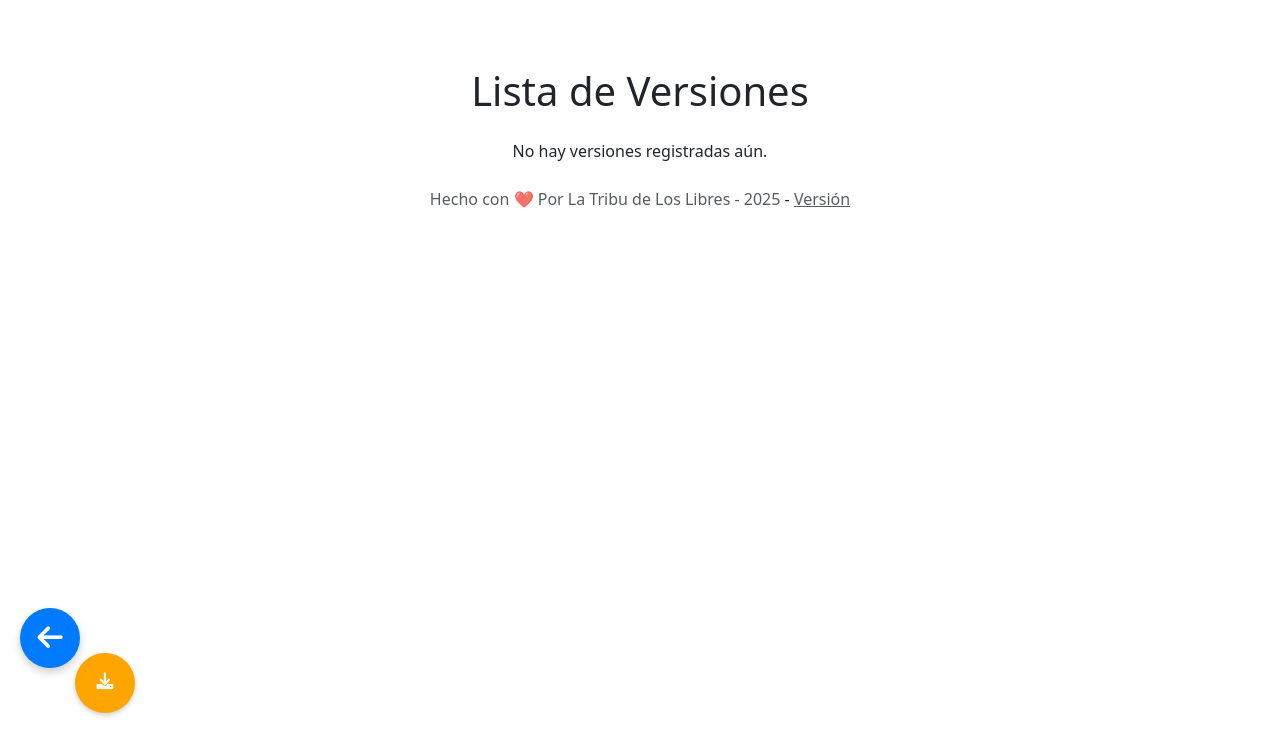
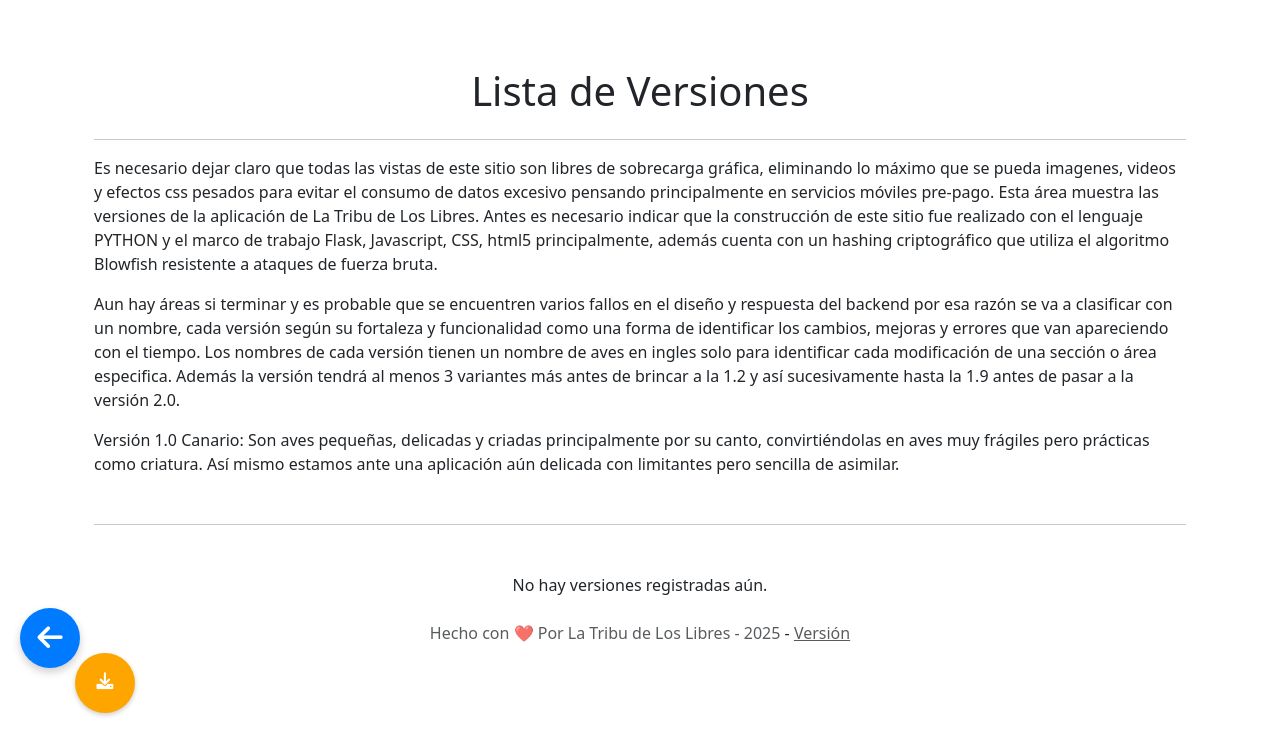
Before and after one commit to kerm1977/FlaskV1, a Python web app: template templates/ver_versiones.html in a window 1280 px wide. Shown: the part 57-800 px from the top of the page. Run offline with Jinja, Linux system fonts and the light colour scheme; the template is opened without the code that fills it, so the values that code supplies are empty; some libraries are stand-ins or nearby versions.

Commit message:
correccion e info en versiones

```diff
--- a/templates/ver_versiones.html
+++ b/templates/ver_versiones.html
@@ -100,7 +100,15 @@
 <div class="container mt-4">
     <h1 class="mb-4 text-center">Lista de Versiones</h1>
 
-    {# ELIMINADO: El botón "Crear Nueva Versión" se reemplaza por el FAB flotante #}
+   <hr>
+
+    <p class="text-justify">Es necesario dejar claro que todas las vistas de este sitio son libres de sobrecarga gráfica, eliminando lo máximo que se pueda imagenes, videos y efectos css pesados para evitar el consumo de datos excesivo pensando principalmente en servicios móviles pre-pago. Esta área muestra las versiones de la aplicación de La Tribu de Los Libres. Antes es necesario indicar que la construcción de este sitio fue realizado con el lenguaje PYTHON y el marco de trabajo Flask, Javascript, CSS, html5 principalmente, además cuenta con un hashing criptográfico que utiliza el algoritmo Blowfish resistente a ataques de fuerza bruta. </p>
+
+   <p class="text-justify">Aun hay áreas si terminar y es probable que se encuentren varios fallos en el diseño y respuesta del backend por esa razón se va a clasificar con un nombre, cada versión según su fortaleza y funcionalidad como una forma de identificar los cambios, mejoras y errores que van apareciendo con el tiempo. Los nombres de cada versión tienen un nombre de aves en ingles  solo para identificar cada modificación de una sección o área especifica. Además la versión tendrá al menos 3  variantes más antes de brincar a la 1.2 y así sucesivamente hasta la 1.9 antes de pasar a la versión 2.0.</p>
+
+    <p class="text-justify"> Versión 1.0 Canario: Son aves pequeñas, delicadas y criadas principalmente por su canto, convirtiéndolas en aves muy frágiles pero prácticas como criatura. Así mismo estamos ante una aplicación aún delicada con limitantes pero sencilla de asimilar.</p>
+
+    <hr class="mt-5 mb-5">
 
     {% if versiones %}
     <div class="row row-cols-1 row-cols-md-2 row-cols-lg-3 g-4"> {# Esto creará una cuadrícula de tarjetas #}
```
Also changed, not shown: instance/db.db.
